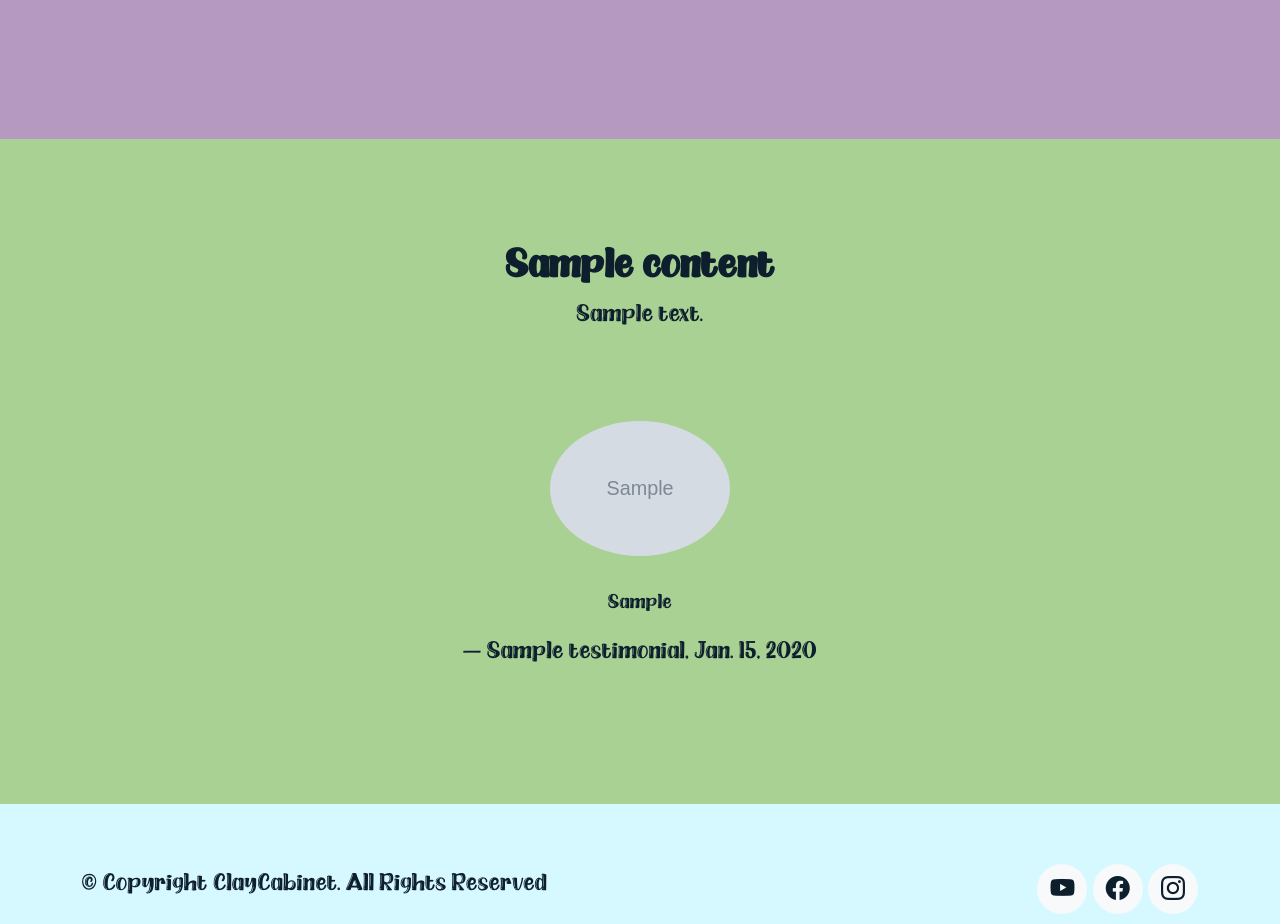
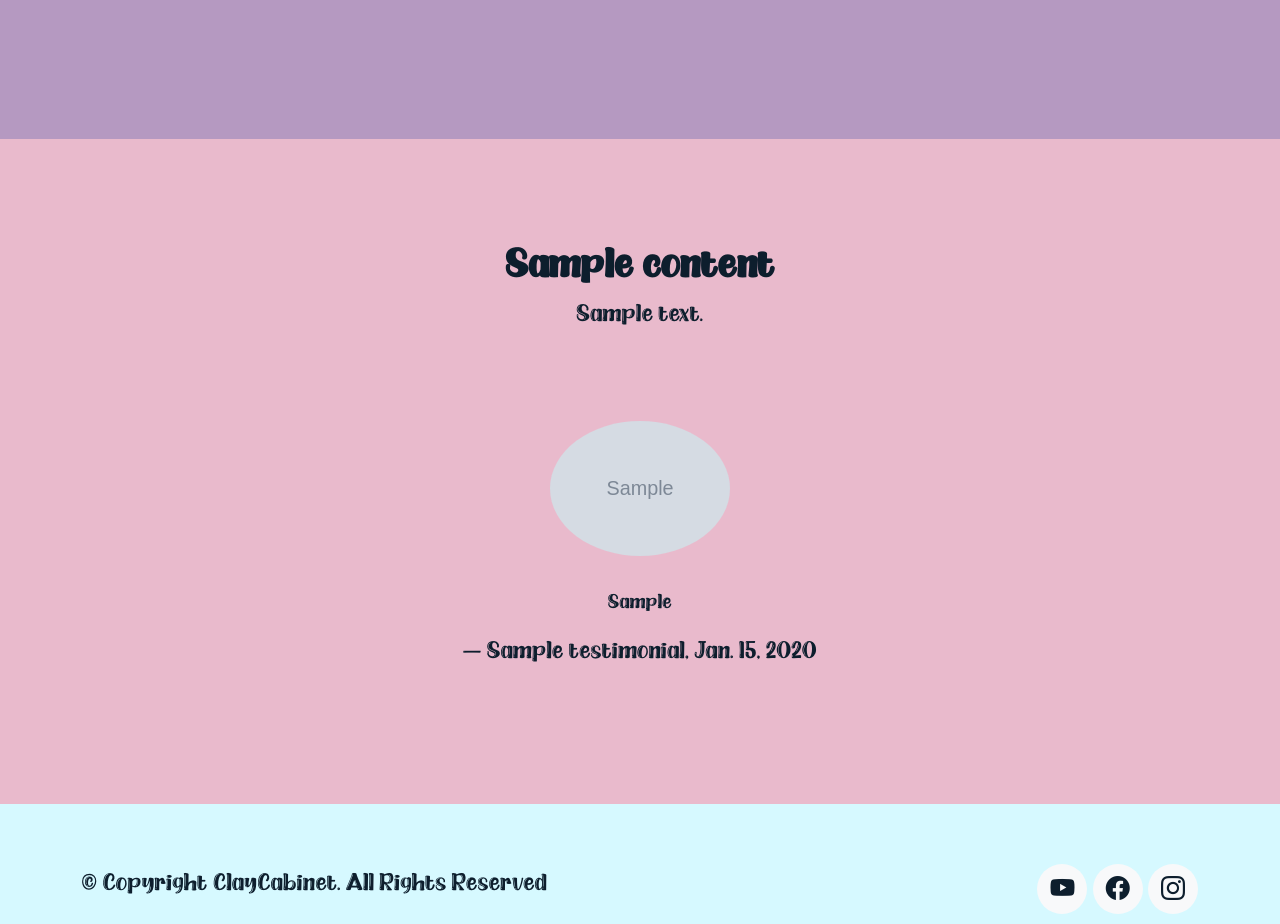
Before and after one commit to StoneMasons4106/clay-cabinet, a Django app: page / in a window 1280 px wide. Shown: the part 1681-2605 px from the top of the page. Run offline with Django 4.2, Linux system fonts and the light colour scheme; tables that the repository leaves empty hold one stand-in row (values such as "Sample post"); grey boxes marked "Sample" are stand-in pictures; a database or web service that is not in the repository returns one stand-in record (values such as "Sample title"); data that the repository does not hold is empty; some libraries are stand-ins or nearby versions.

Commit message:
Profile info autofills on checkout if there is any. Color change to testimonials requested by Jessi.

```diff
--- a/checkout/forms.py
+++ b/checkout/forms.py
@@ -16,9 +16,10 @@ class OrderForm(forms.ModelForm):
         labels and set autofocus on first field
         """
         super().__init__(*args, **kwargs)
+
         placeholders = {
             'full_name': 'Full Name',
-            'email': 'Email Address',
+            'email': 'Email',
             'phone_number': 'Phone Number',
             'postcode': 'Postal Code',
             'town_or_city': 'Town or City',
--- a/static/css/style.css
+++ b/static/css/style.css
@@ -153,11 +153,11 @@ h1 b {
 }
 
 .testimonial-section {
-    background-color: #a9d193;
+    background-color: #e9bacc;
 }
 
 .testimonial-wrap {
-    background-color: #a9d193;
+    background-color: #e9bacc;
 }
 
 .gallery-image {
```
Also changed, not shown: checkout/views.py (+15 -1 lines).
